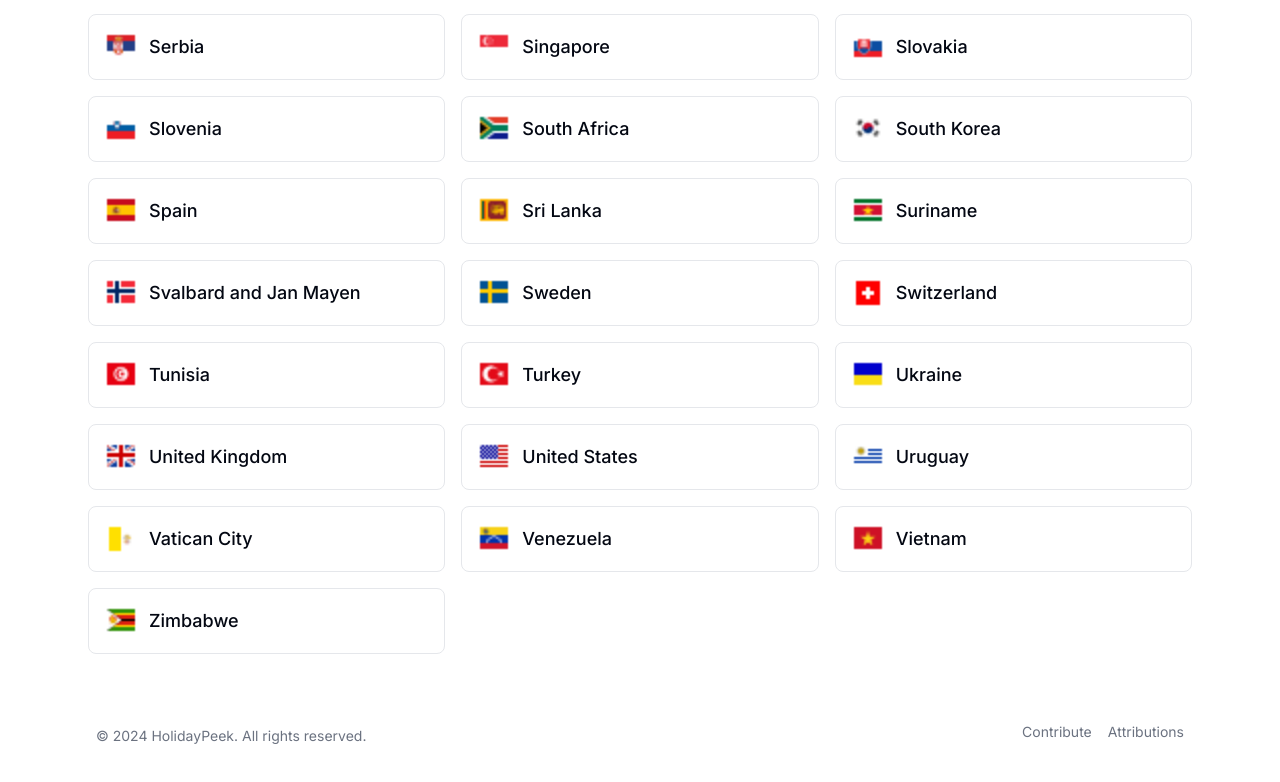
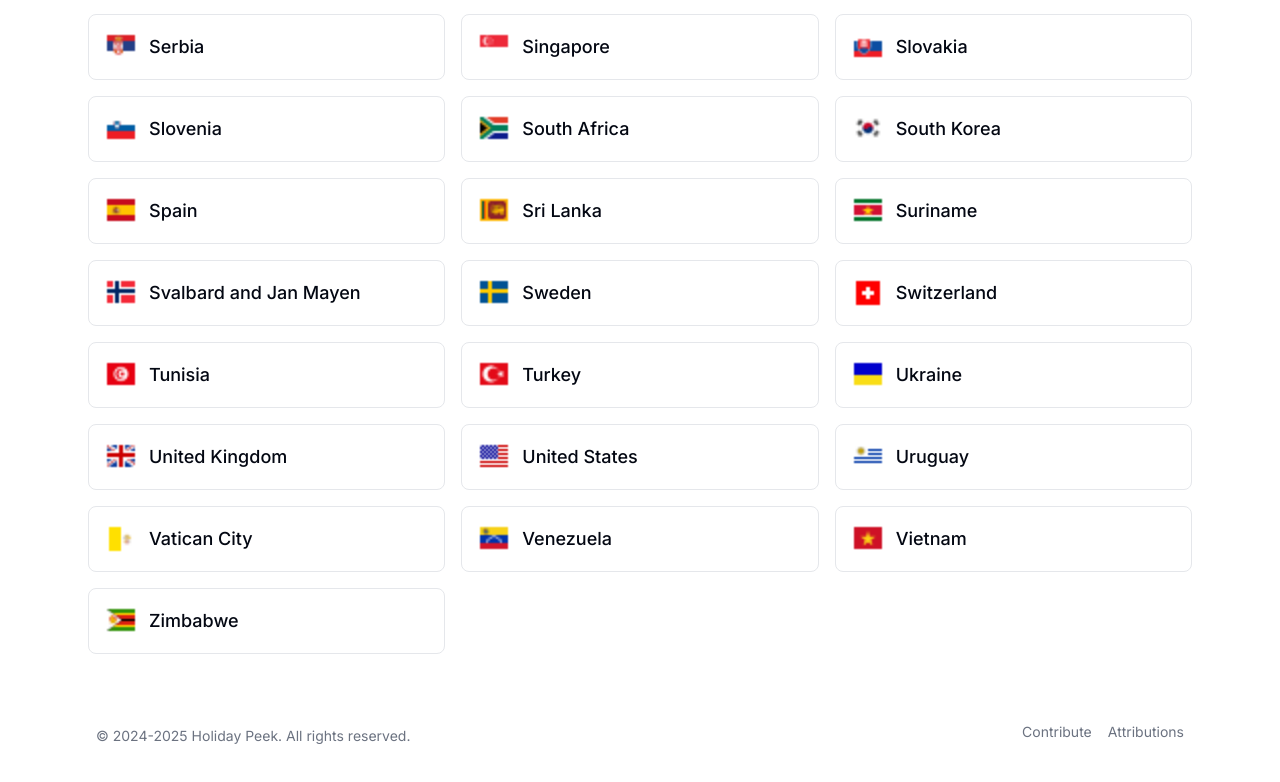
Before and after one commit to bandaranayake/holiday-peek, a Next.js app: page / in a window 1280 px wide. Shown: the part 2648-3430 px from the top of the page. Built offline with nearby package versions, Linux system fonts and the light colour scheme.

Commit message:
Fix name

```diff
--- a/package.json
+++ b/package.json
@@ -1,5 +1,5 @@
 {
-  "name": "holidaypeek",
+  "name": "holiday-peek",
   "version": "0.1.0",
   "private": true,
   "scripts": {
--- a/src/components/Footer.tsx
+++ b/src/components/Footer.tsx
@@ -5,7 +5,7 @@ const Footer: React.FC = () => {
     return (
         <footer className="mt-12 pt-4 text-sm text-muted-foreground">
             <div className="container max-w-6xl mx-auto px-2 flex flex-col-reverse items-center justify-between sm:flex-row">
-                <p className="mt-2">&copy; 2024 HolidayPeek. All rights reserved.</p>
+                <p className="mt-2">&copy; 2024-2025 Holiday Peek. All rights reserved.</p>
                 <nav className="flex gap-4 mt-2 sm:mt-0">
                     <Link
                         href="https://github.com/bandaranayake/holiday-peek"
--- a/src/pages/_app.tsx
+++ b/src/pages/_app.tsx
@@ -14,7 +14,7 @@ export default function MyApp({ Component, pageProps }: AppProps) {
             <Head>
                 <title>Holiday Peek - Discover public holidays worldwide</title>
                 <link rel="icon" href="/favicon.ico" type="image/x-icon" />
-                <meta name="description" content="Explore public holidays, national holidays, and important dates for countries around the world. Stay updated with HolidayPeek, your global holiday guide." />
+                <meta name="description" content="Explore public holidays, national holidays, and important dates for countries around the world. Stay updated with Holiday Peek, your global holiday guide." />
             </Head>
             <div className={inter.className}>
                 <ThemeProvider
```
Also changed, not shown: 1 other file (tests, documents, lock files or other folders).
